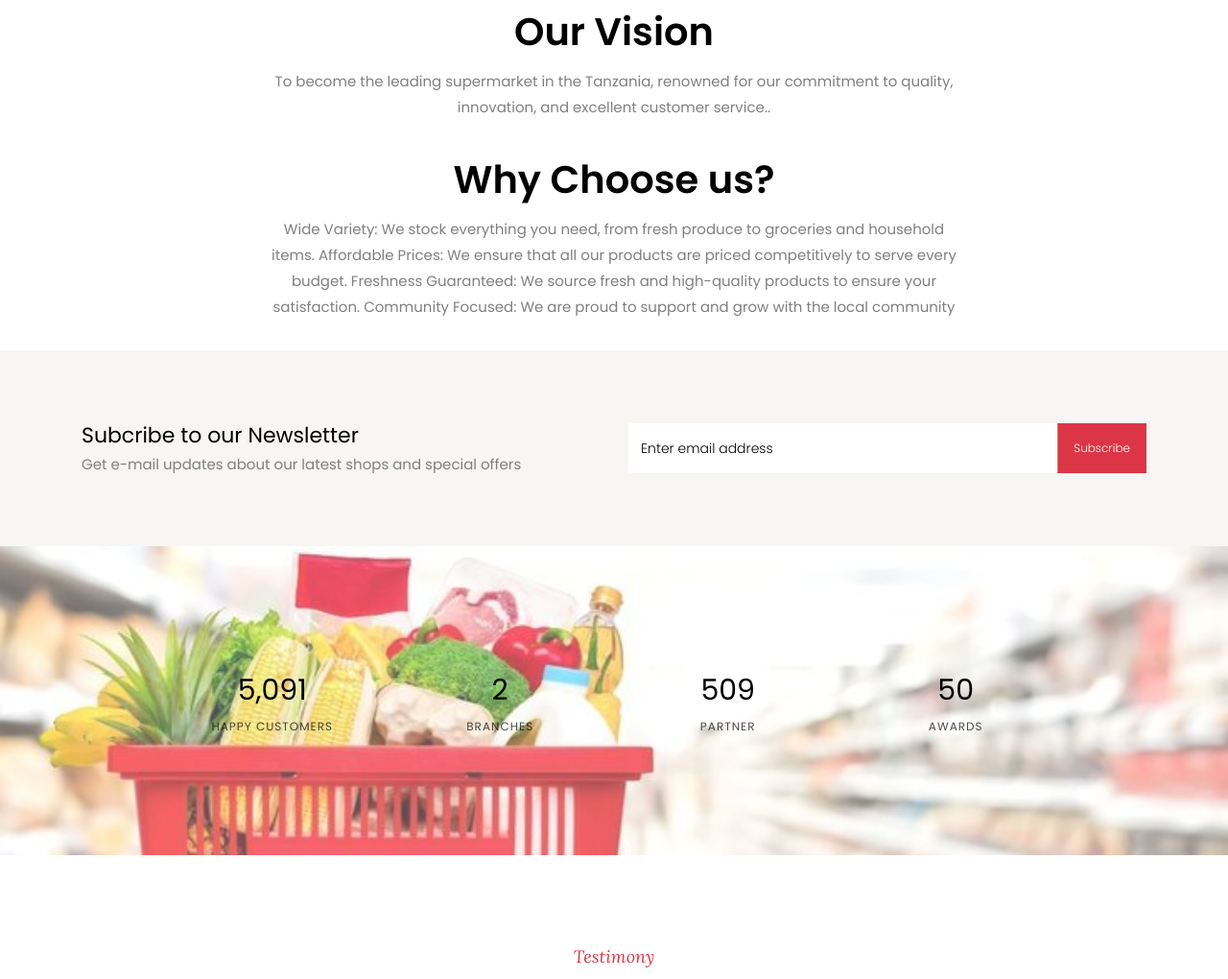
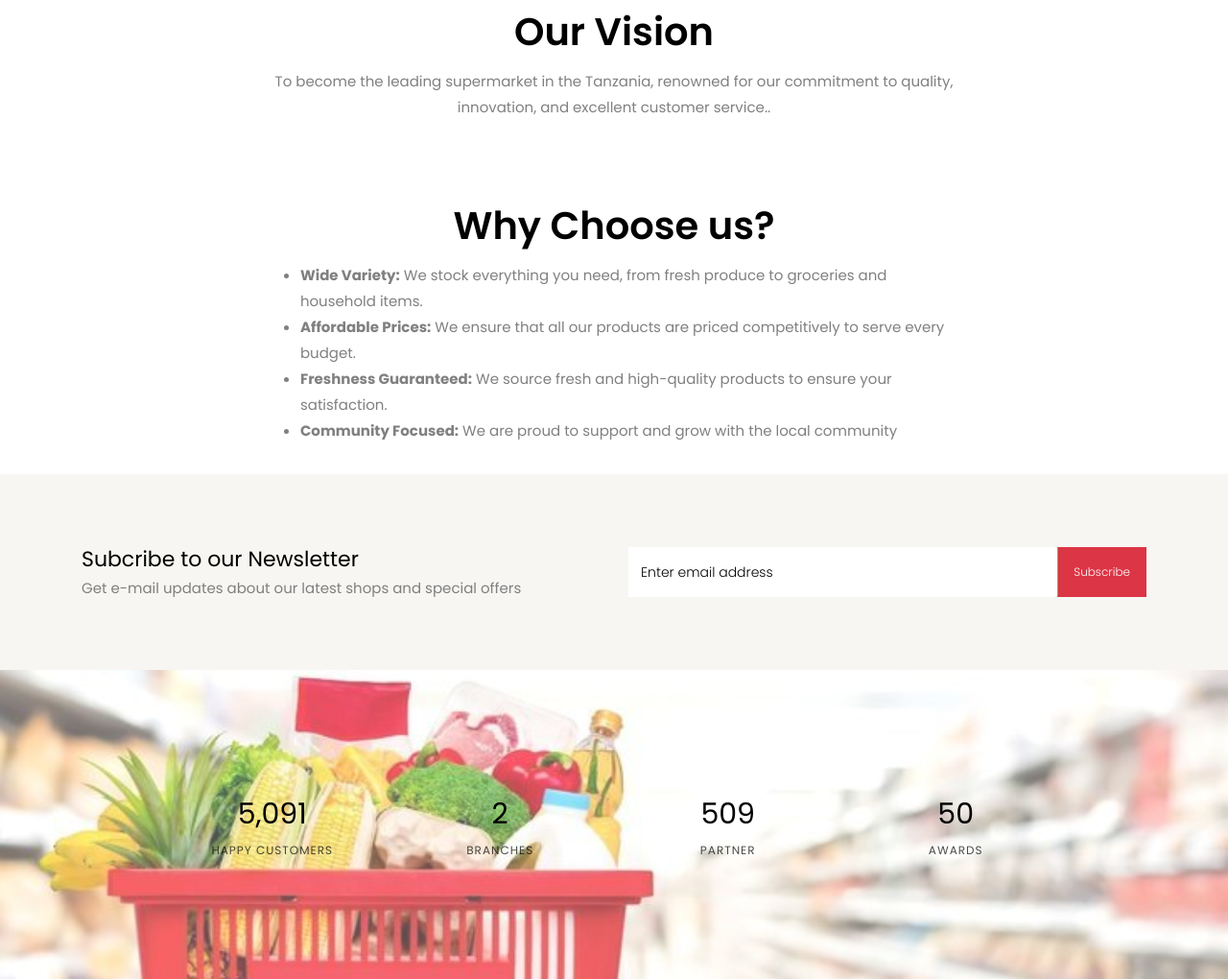
Before and after one commit to shughulijr07/jambosite, a plain HTML site: page about.html in a window 1280 px wide. Shown: the part 1630-2650 px from the top of the page at 96% size. Drawn offline with Linux system fonts and the light colour scheme; some packages are replaced by stand-ins of ours; no server answers; files whose address does not match are found by name.

Commit message:
add some content on about us pages

```diff
--- a/about.html
+++ b/about.html
@@ -146,15 +146,26 @@
     </div>
 
     <div class="row justify-content-center pb-3">
-      <div class="col-md-7 heading-section ftco-animate text-center">
-        <h2 class=" ">Why Choose us?</h2>
-        <p>Wide Variety: We stock everything you need, from fresh produce to groceries and household items.
+      <div class="col-md-7 heading-section ftco-animate">
+        <h2 class=" text-center mt-5">Why Choose us?</h2>
+        <ul>
+          <li>
+            <b>Wide Variety:</b> We stock everything you need, from fresh produce to groceries and household items.
+          </li>
 
-          Affordable Prices: We ensure that all our products are priced competitively to serve every budget.
+          <li>
+            <b>Affordable Prices:</b> We ensure that all our products are priced competitively to serve every budget.
+          </li>
 
-          Freshness Guaranteed: We source fresh and high-quality products to ensure your satisfaction.
+          <li>
+            <b>Freshness Guaranteed:</b> We source fresh and high-quality products to ensure your satisfaction.
+          </li>
 
-          Community Focused: We are proud to support and grow with the local community</p>
+          <li>
+            <b>Community Focused:</b> We are proud to support and grow with the local community
+          </li>
+        </ul>
+        <p></p>
       </div>
     </div>
   </div>
```
